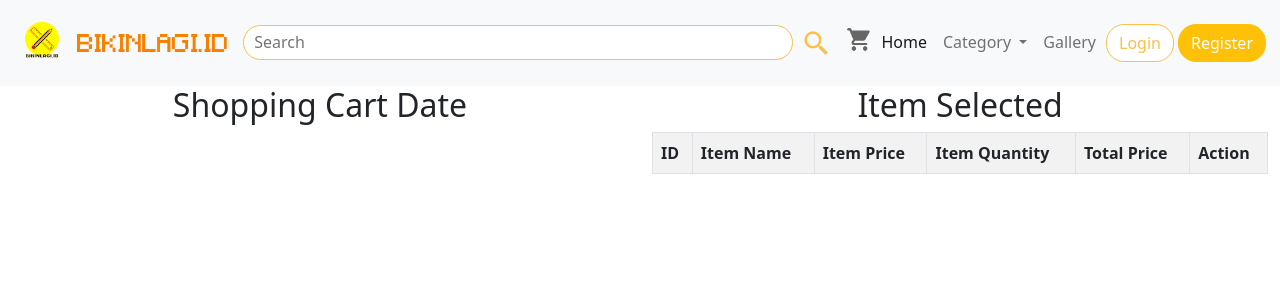
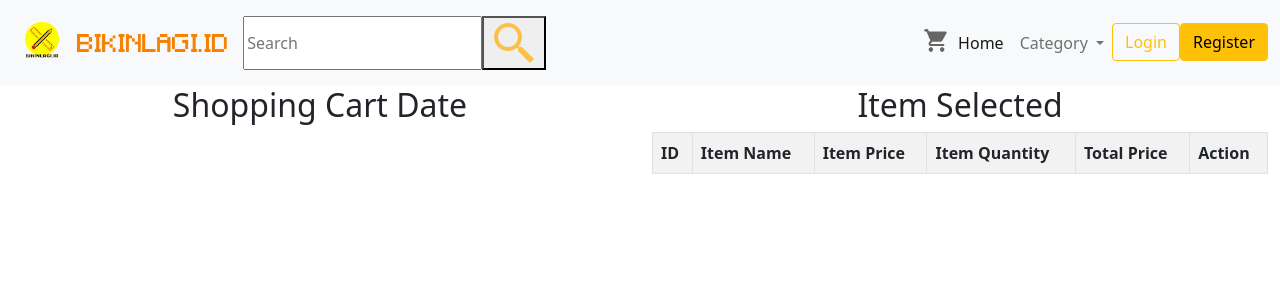
Before and after one commit to HCI-GROUP-5/Sprint, a PHP site: page /cart.php in a window 1280 px wide. Shown: the top 300 px of the page. Run offline with PHP 8.4, Linux system fonts and the light colour scheme; data that the repository does not hold is empty.

Commit message:
Update header.php

```diff
--- a/website-data/header.php
+++ b/website-data/header.php
@@ -12,14 +12,17 @@
     <meta name="viewport" content="width=device-width, initial-scale=1.0">
     <title>Bikinlagi ID</title>
     <link href="https://cdn.jsdelivr.net/npm/bootstrap@5.0.2/dist/css/bootstrap.min.css" rel="stylesheet" integrity="sha384-EVSTQN3/azprG1Anm3QDgpJLIm9Nao0Yz1ztcQTwFspd3yD65VohhpuuCOmLASjC" crossorigin="anonymous">
-    <link rel="stylesheet" href="style.css" type="text/css">
+    <link rel="stylesheet" href="styles.css" type="text/css">
+    <link rel="stylesheet" href="bsl.css">
     <link rel="icon" href="logo/logo.png">
+    <link rel="stylesheet" href="review.css">
+    <link rel="stylesheet" href="https://unpkg.com/swiper/swiper-bundle.min.css" />
 </head>
 <body>
   <header>
     <nav class="navbar navbar-expand-lg navbar-light bg-light sticky-top">
         <div class="container-fluid">
-            <a class="navbar-brand" href="index.php">
+            <a class="navbar-brand" href="#">
                 <img src="source/logo.png" alt="logo" width="60" height="60">
                 <img src="source/brand.png" alt="brand" class="img-fluid" width="150">
             </a>
@@ -35,12 +38,12 @@
             <div class="collapse navbar-collapse fw-normal fs-7 text-center" id="navbarSupportedContent">
               <ul class="navbar-nav ms-auto mb-2 mb-lg-0">
                 <li class="nav-item">
-                  <a href="cart.php" class="cart">
+                  <a href="#" class="cart">
                     <img src="source/cart.png" alt="cart" width="27" class="img-fluid mt-1">
                   </a>
                 </li>
               <li class="nav-item">
-                <a class="nav-link active" aria-current="page" href="index.php">Home</a>
+                <a class="nav-link active" aria-current="page" href="#">Home</a>
               </li>
               <li class="nav-item dropdown">
                 <a class="nav-link dropdown-toggle" href="#" id="navbarDropdown" role="button" data-bs-toggle="dropdown" aria-expanded="false">
@@ -52,9 +55,6 @@
                     <li><a class="dropdown-item" href="#">Painting</a></li>
                     <li><a class="dropdown-item" href="#">Drawing</a></li>
                   </ul>
-              </li>
-              <li class="nav-item">
-                <a class="nav-link" href="#">Gallery</a>
               </li>
               <?php if (isset($_SESSION['name']) && !empty($_SESSION['name'])) {
               ?>
```
